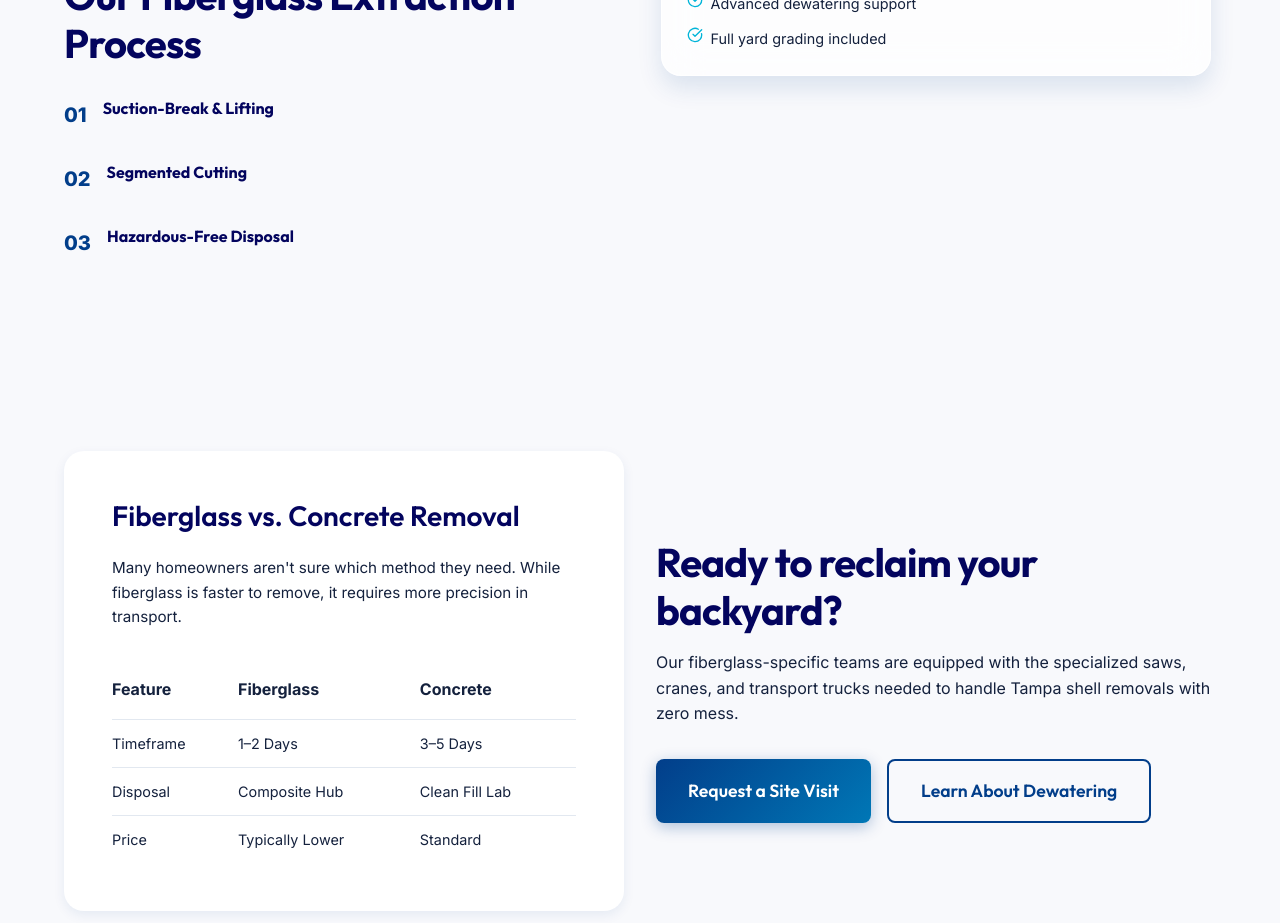
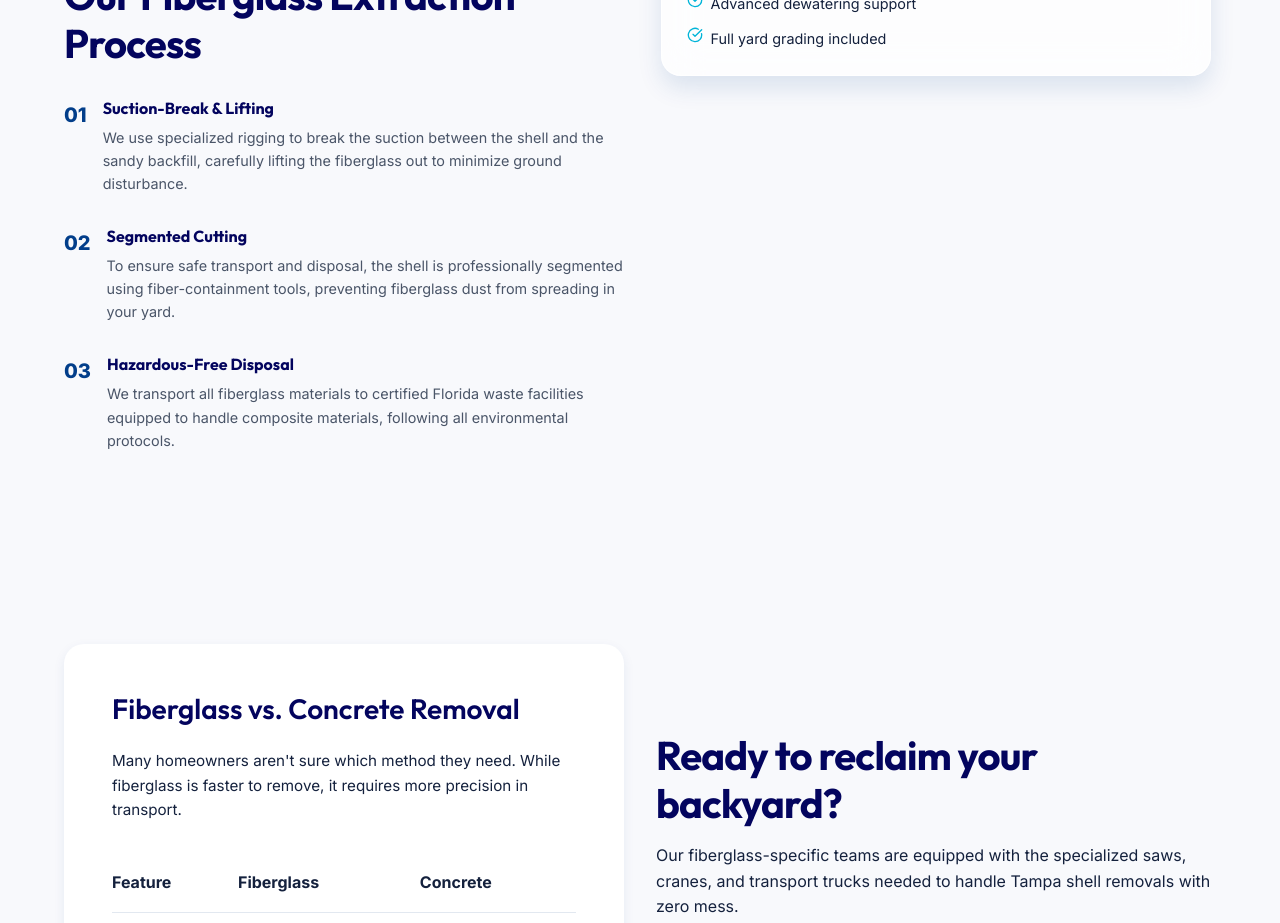
Before and after one commit to Emil1733/tampaemd, a Next.js app: page /pool-removal/fiberglass in a window 1280 px wide. Shown: the part 840-1763 px from the top of the page. Built offline with nearby package versions, Linux system fonts and the light colour scheme; no server answers.

Commit message:
fix: resolve typescript type error in fiberglass page

```diff
--- a/src/app/pool-removal/fiberglass/page.tsx
+++ b/src/app/pool-removal/fiberglass/page.tsx
@@ -57,7 +57,7 @@ export default function FiberglassRemoval() {
                      <div style={{ fontWeight: 800, color: "var(--primary)", fontSize: "1.25rem" }}>0{i+1}</div>
                      <div>
                         <h4 style={{ margin: 0 }}>{step.title}</h4>
-                        <p style={{ margin: "0.5rem 0 0", color: "var(--text-muted)", fontSize: "0.9rem" }}>{step.text}</p>
+                        <p style={{ margin: "0.5rem 0 0", color: "var(--text-muted)", fontSize: "0.9rem" }}>{step.desc}</p>
                      </div>
                   </div>
                ))}
```
